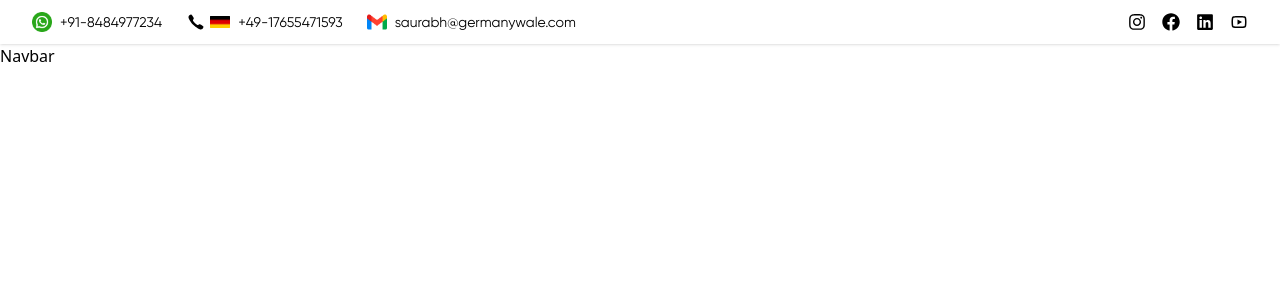
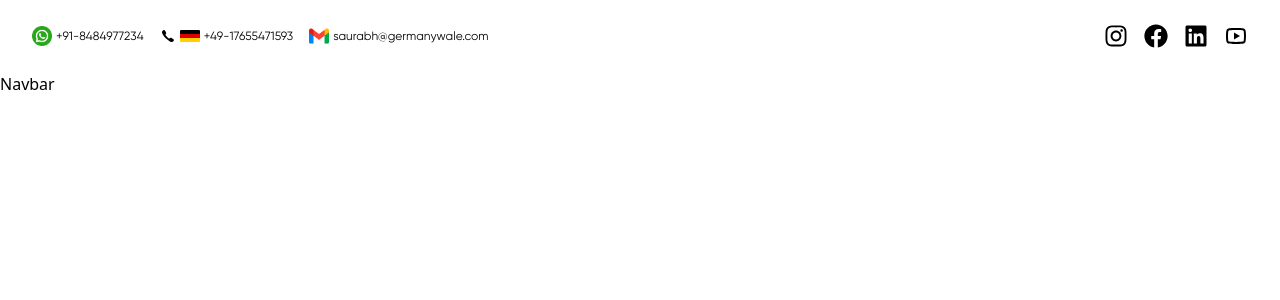
Before and after one commit to rohitkhonde/GermanywaleWebsite, a React (Vite) app: page / in a window 1280 px wide. Shown: the top 300 px of the page. Built offline with nearby package versions, Linux system fonts and the light colour scheme.

Commit message:
Added header

```diff
--- a/src/components/Header/Header.jsx
+++ b/src/components/Header/Header.jsx
@@ -9,107 +9,87 @@ import { FaFacebook, FaInstagram, FaLinkedin } from 'react-icons/fa'
 
 const Header = () => {
   return (
-    <div
-      className="sticky top-0 bg-white shadow-sm z-50 w-full py-3 px-4 sm:px-6 lg:px-8"
-      style={{ fontFamily: "Gilroy, Arial, sans-serif" }}
+    <div className='hidden sm:flex items-center justify-between py-6 px-8'
+    style={{fontFamily:"Gilroy"}}
     >
-      <div className="max-w-7xl mx-auto">
-        {/* Main container - flex on mobile, grid on larger screens */}
-        <div className="flex flex-col gap-3 sm:flex-row sm:items-center sm:justify-between lg:grid lg:grid-cols-3 lg:gap-4">
+      <div className='sm:flex items-center justify-center gap-4'>
+        <p className='flex items-center space-x-1 text-xs'>
 
-          {/* Contact Info - Left aligned */}
-          <div className="flex flex-col gap-2 sm:flex-row sm:gap-4 lg:gap-6 lg:col-span-2 lg:justify-start">
-            {/* WhatsApp */}
-            <ContactItem
-              icon={<img src={whatsapp} alt="whatsapp" className="w-4 h-4 sm:w-5 sm:h-5 rounded" />}
-              href="https://wa.me/8484977234"
-              text="+91-8484977234"
-            />
+          <Link
+          to="https://wa.me/8484977234"
+              className="whatsapp_float"
+              target="_blank"
+              rel="noopener noreferrer">
 
-            {/* Germany Call */}
-            <ContactItem
-              icon={
-                <>
-                  <IoIosCall className="w-4 h-4 sm:w-5 sm:h-5" />
-                  <img src={germany} alt="germany" className="w-4 h-4 sm:w-5 sm:h-5 rounded" />
-                </>
-              }
-              href="tel:+4917655471593"
-              text="+49-17655471593"
-            />
+          <img src={whatsapp}
+           alt='whatsapp'
+           height={10}
+           width={20}/>
+          </Link>
 
-            {/* Email */}
-            <ContactItem
-              icon={<img src={gmail} alt="gmail" className="w-4 h-4 sm:w-5 sm:h-5 rounded" />}
-              href="mailto:saurabh@germanywale.com"
-              text="saurabh@germanywale.com"
-              className="hidden sm:flex" // Hide email on mobile, show on tablet+
-            />
-          </div>
-
-          {/* Social Media - Right aligned */}
-          <div className="flex justify-center sm:justify-end gap-3 lg:gap-4 lg:col-span-1">
-            <SocialIcon
-              href="https://www.instagram.com/germanywale_official/"
-              icon={<FaInstagram />}
-              className="hover:text-pink-600"
-            />
-            <SocialIcon
-              href="https://www.facebook.com/germanywale.official"
-              icon={<FaFacebook />}
-              className="hover:text-blue-600"
-            />
-            <SocialIcon
-              href="https://www.linkedin.com/company/germanywale"
-              icon={<FaLinkedin />}
-              className="hover:text-blue-500"
-            />
-            <SocialIcon
-              href="https://www.youtube.com/@germanywale_official"
-              icon={<RiYoutubeLine />}
-              className="hover:text-red-600"
-            />
-          </div>
-        </div>
-
-        {/* Email for mobile only */}
-        <div className="flex justify-center mt-2 sm:hidden">
-          <ContactItem
-            icon={<img src={gmail} alt="gmail" className="w-4 h-4 rounded" />}
-            href="mailto:saurabh@germanywale.com"
-            text="saurabh@germanywale.com"
-          />
-        </div>
+        <span>+91-8484977234</span>
+        </p>
+       <p className='flex items-center space-x-1 text-xs'>
+          <Link to="tel:+4917655471593">
+          <IoIosCall fontSize="1rem"/>
+          </Link>
+      <span>
+          <img src={germany}
+          alt='germany'
+          height={10}
+          width={20}/>
+        </span>
+        <span> +49-17655471593 </span>
+        </p>
+      <p className='flex items-center space-x-1 text-xs'>
+        <Link to="mailto:saurabh@germanywale.com">
+        <img src={gmail}
+        alt="gmail"
+        height={10}
+        width={20}/>
+        </Link>
+        <span>
+          saurabh@germanywale.com
+        </span>
+      </p>
+      </div>
+      <div className='sm:flex space-x-4 items-center'>
+       <Link
+          to="https://www.instagram.com/germanywale_official/"
+          className="text-2xl"
+          target="_blank"
+          rel="noopener noreferrer"
+        >
+          <FaInstagram />
+        </Link>
+         <Link
+          to="https://www.instagram.com/germanywale_official/"
+          className="text-2xl"
+          target="_blank"
+          rel="noopener noreferrer"
+        >
+           <FaFacebook />
+        </Link>
+         <Link
+          to="https://www.instagram.com/germanywale_official/"
+          className="text-2xl"
+          target="_blank"
+          rel="noopener noreferrer"
+        >
+          <FaLinkedin />
+        </Link>
+         <Link
+          to="https://www.instagram.com/germanywale_official/"
+          className="text-2xl"
+          target="_blank"
+          rel="noopener noreferrer"
+        >
+             <RiYoutubeLine />
+        </Link>
       </div>
     </div>
   )
+
 }
 
-// Reusable Contact Item Component
-const ContactItem = ({ icon, href, text, className = "" }) => (
-  <div className={`flex items-center gap-2 text-sm ${className}`}>
-    <Link
-      to={href}
-      target="_blank"
-      rel="noopener noreferrer"
-      className="flex items-center gap-1 hover:opacity-80 transition-opacity"
-    >
-      {icon}
-    </Link>
-    <span className="whitespace-nowrap text-xs sm:text-sm">{text}</span>
-  </div>
-)
-
-// Reusable Social Icon Component
-const SocialIcon = ({ href, icon, className = "" }) => (
-  <a
-    href={href}
-    className={`text-lg transition-colors duration-200 hover:scale-110 ${className}`}
-    target="_blank"
-    rel="noopener noreferrer"
-  >
-    {icon}
-  </a>
-)
-
 export default Header
```
